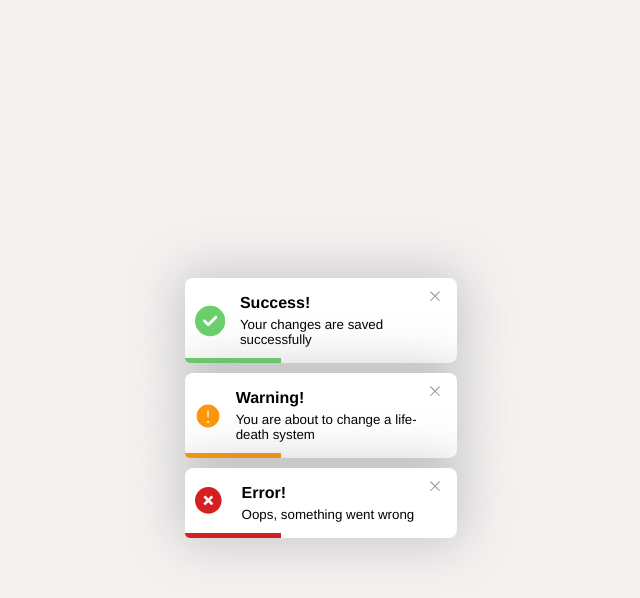
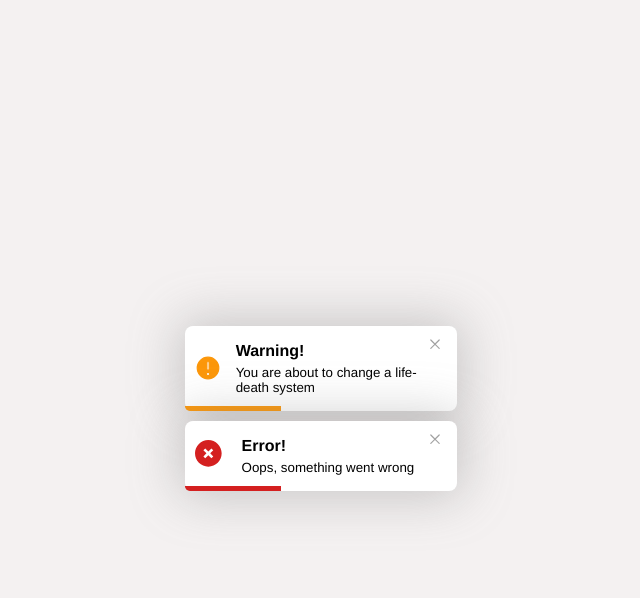
Before and after one commit to ry7an/ry7an-Toaster, a plain HTML site: page index.html in a window 1280 px wide. Both pictures are taken after a click on the icon 754 px from the left and 296 px from the top of the page. Shown: the whole page, without its empty margins (319-959 px from the left). Drawn offline with Linux system fonts and the light colour scheme.

Commit message:
Update index.html
code javscript click

```diff
--- a/index.html
+++ b/index.html
@@ -55,5 +55,17 @@
         </p>
         <div class="progress-bar" id="error-bottom-border"></div>
     </div>
+        <script>
+        const closeIcons = document.querySelectorAll('.close-icon');
+
+        closeIcons.forEach((icon) => {
+            icon.addEventListener('click', function() {
+                const toaster = icon.closest('.toaster-container');
+                if (toaster) {
+                    toaster.style.display = 'none';
+                }
+            });
+        });
+    </script>
 </body>
 </html>
```
